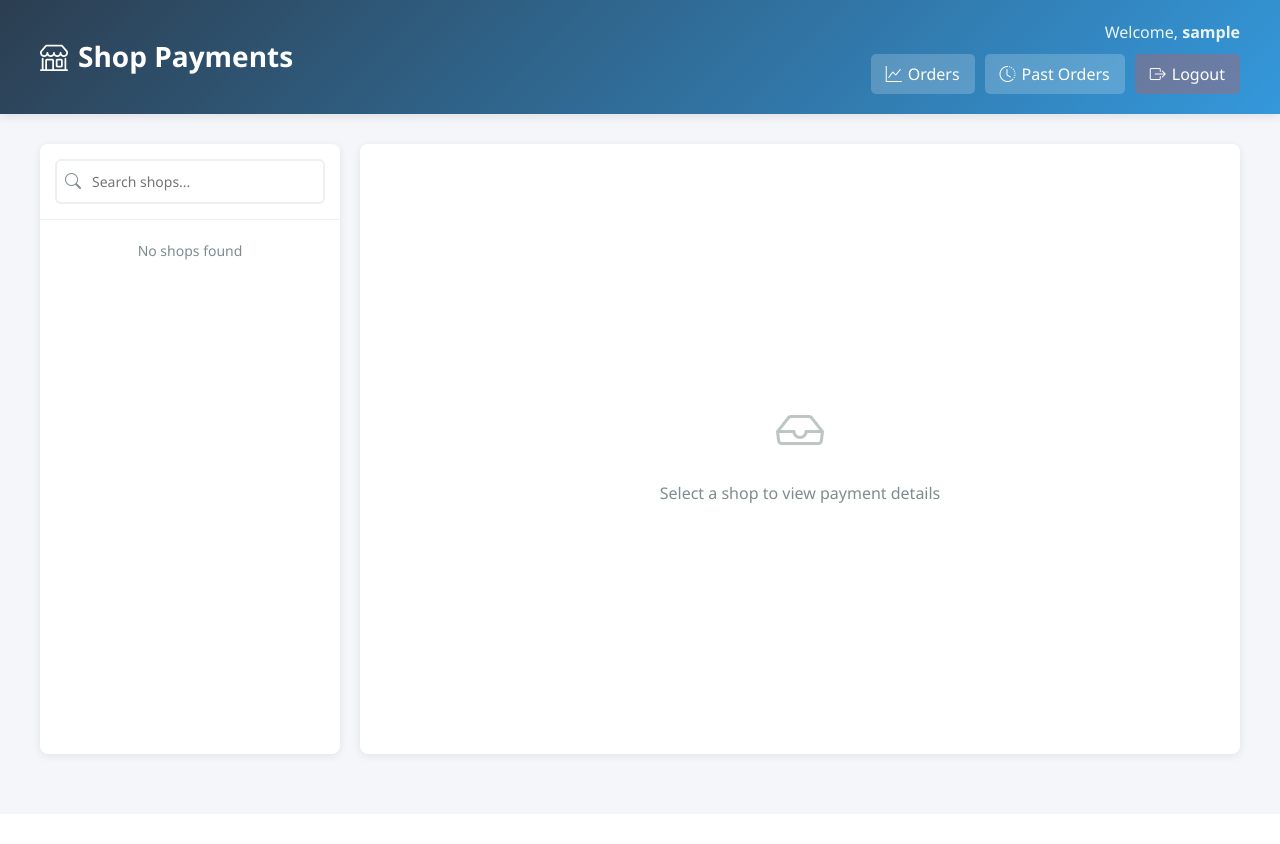
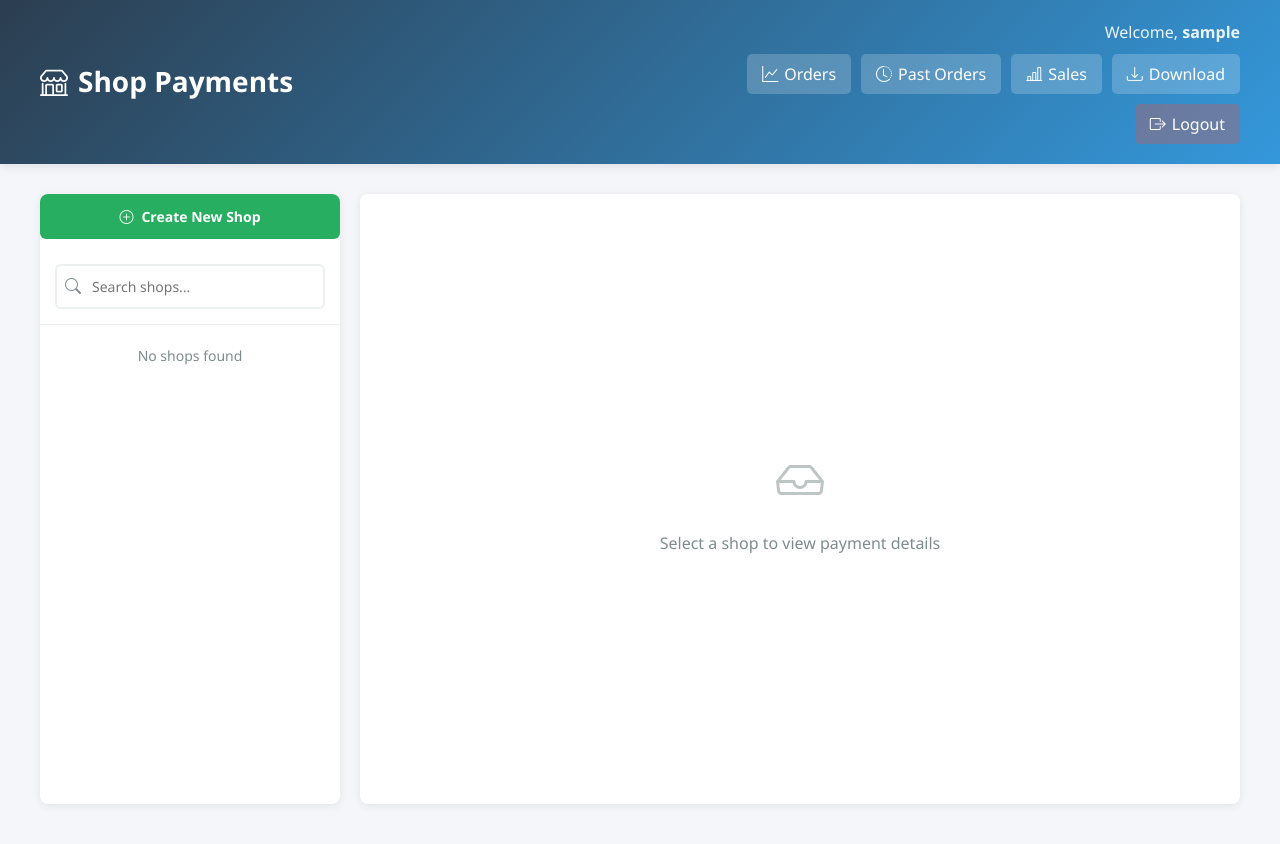
Before and after one commit to mohit-kursija-development/thetrianglesolutions, a Flask app: page /shops in a window 1280 px wide. Shown: the top 844 px of the page. Before the commit the page ends 760 px from the top, so only its background shows below. Run offline with Flask 3, Linux system fonts and the light colour scheme; the visitor is signed in with stand-in values (Sample User, id 1); data that the repository does not hold is empty; some libraries are stand-ins or nearby versions.

Commit message:
Shop Create and update is working. Area code create update is pending.

```diff
--- a/Orders/app.py
+++ b/Orders/app.py
@@ -429,7 +429,7 @@
     cur.close()
     conn.close()
 
-    return render_template("shops.html", shops=shops_list, username=session["user"])
+    return render_template("shops.html", shops=shops_list, username=session["user"], role=session.get("role", "sales"))
 
 @app.route("/api/shops-data")
 def get_shops_data():
@@ -441,16 +441,16 @@
     conn = get_db_connection()
     cur = conn.cursor()
 
-    # Get all shops
-    cur.execute("SELECT id, name, address FROM shops")
+    # Get all shops with all fields
+    cur.execute("SELECT id, name, address, number_1, number_2 FROM shops")
     shops_list = cur.fetchall()
 
     shops_data = []
     for shop in shops_list:
-        shop_id, shop_name, address = shop
+        shop_id, shop_name, address, number_1, number_2 = shop
 
         # Apply search filter
-        if search and search not in shop_name.lower() and search not in location.lower():
+        if search and search not in shop_name.lower() and search not in address.lower():
             continue
 
         # Calculate outstanding payment (unpaid orders)
@@ -479,6 +479,8 @@
             "id": shop_id,
             "name": shop_name,
             "address": address,
+            "number_1": number_1,
+            "number_2": number_2,
             "outstanding": outstanding,
             "paid_orders_count": paid_orders_count
         })
@@ -497,7 +499,7 @@
     cur = conn.cursor()
 
     # Get shop info
-    cur.execute("SELECT id, name, address FROM shops WHERE id = %s", (shop_id,))
+    cur.execute("SELECT id, name, address, number_1, number_2 FROM shops WHERE id = %s", (shop_id,))
     shop = cur.fetchone()
 
     if not shop:
@@ -505,7 +507,7 @@
         conn.close()
         return {"error": "Shop not found"}, 404
 
-    shop_id, shop_name, address = shop
+    shop_id, shop_name, address, number_1, number_2 = shop
 
     # Get pending orders
     cur.execute("""
@@ -565,6 +567,8 @@
             "id": shop_id,
             "name": shop_name,
             "address": address,
+            "number_1": number_1,
+            "number_2": number_2,
         },
         "pending_orders": pending_list,
         "collected_orders": collected_list,
@@ -600,6 +604,87 @@
     conn.close()
 
     return {"success": True, "message": "Payment collected successfully"}
+
+@app.route("/api/create-shop", methods=["POST"])
+def create_shop():
+    if "user" not in session:
+        return {"error": "Unauthorized"}, 401
+
+    if session.get("role") != "admin":
+        return {"error": "Only admin can create shops"}, 403
+
+    data = request.get_json()
+
+    if not data or not data.get('name') or not data.get('address'):
+        return {"error": "Shop name and address are required"}, 400
+
+    try:
+        conn = get_db_connection()
+        cur = conn.cursor()
+
+        cur.execute("""
+            INSERT INTO shops (name, address, number_1, number_2)
+            VALUES (%s, %s, %s, %s)
+        """, (data['name'], data['address'], data.get('number_1', ''), data.get('number_2', '')))
+
+        conn.commit()
+        shop_id = cur.lastrowid
+        cur.close()
+        conn.close()
+
+        return {"success": True, "message": "Shop created successfully", "shop_id": shop_id}, 201
+    except Exception as e:
+        return {"error": str(e)}, 500
+
+@app.route("/api/update-shop/<int:shop_id>", methods=["PUT"])
+def update_shop(shop_id):
+    if "user" not in session:
+        return {"error": "Unauthorized"}, 401
+
+    if session.get("role") != "admin":
+        return {"error": "Only admin can edit shops"}, 403
+
+    data = request.get_json()
+
+    if not data:
+        return {"error": "No data provided"}, 400
+
+    try:
+        conn = get_db_connection()
+        cur = conn.cursor()
+
+        # Build update query based on provided fields
+        update_fields = []
+        params = []
+
+        if 'name' in data:
+            update_fields.append("name = %s")
+            params.append(data['name'])
+        if 'address' in data:
+            update_fields.append("address = %s")
+            params.append(data['address'])
+        if 'number_1' in data:
+            update_fields.append("number_1 = %s")
+            params.append(data['number_1'])
+        if 'number_2' in data:
+            update_fields.append("number_2 = %s")
+            params.append(data['number_2'])
+
+        if not update_fields:
+            return {"error": "No fields to update"}, 400
+
+        params.append(shop_id)
+
+        query = f"UPDATE shops SET {', '.join(update_fields)} WHERE id = %s"
+        cur.execute(query, params)
+
+        conn.commit()
+        cur.close()
+        conn.close()
+
+        return {"success": True, "message": "Shop updated successfully"}
+    except Exception as e:
+        return {"error": str(e)}, 500
 
 @app.route("/save_orders")
 def save_orders():
--- a/Orders/static/css/shops.css
+++ b/Orders/static/css/shops.css
@@ -447,6 +447,66 @@
     background: var(--secondary-color);
 }
 
+/* Create Shop Button */
+.create-btn {
+    width: 100%;
+    padding: 12px 15px;
+    background-color: var(--success-color);
+    color: white;
+    border: none;
+    border-radius: 6px;
+    font-weight: 600;
+    font-size: 14px;
+    cursor: pointer;
+    transition: all 0.3s ease;
+    display: flex;
+    align-items: center;
+    justify-content: center;
+    gap: 8px;
+    margin-bottom: 10px;
+}
+
+.create-btn:hover {
+    background-color: #229954;
+    box-shadow: 0 2px 8px rgba(39, 174, 96, 0.3);
+}
+
+.create-btn:active {
+    transform: scale(0.98);
+}
+
+/* Shop Details Section */
+.shop-details-section {
+    background-color: #f9fafb;
+    padding: 15px;
+    margin: 10px 20px;
+    border-radius: 6px;
+    border: 1px solid var(--light-bg);
+}
+
+.detail-item {
+    margin-bottom: 12px;
+}
+
+.detail-item:last-child {
+    margin-bottom: 0;
+}
+
+.detail-item label {
+    font-weight: 600;
+    color: var(--text-dark);
+    display: block;
+    margin-bottom: 4px;
+    font-size: 13px;
+}
+
+.detail-item p {
+    margin: 0;
+    color: var(--text-dark);
+    font-size: 14px;
+    word-break: break-word;
+}
+
 /* Responsive Design */
 @media (max-width: 1024px) {
     .main-wrapper {
--- a/Orders/static/js/shops.js
+++ b/Orders/static/js/shops.js
@@ -108,6 +108,7 @@
 // Display shop details
 function displayShopDetails(data) {
     const { shop, pending_orders, collected_orders, total_outstanding } = data;
+    const isAdmin = userRole === 'admin';
 
     let html = `
         <div class="shop-header">
@@ -115,9 +116,22 @@
                 <i class="bi bi-shop"></i>
                 <h3>${shop.name}</h3>
             </div>
-            <div class="shop-header-address">
-                <i class="bi bi-geo-alt"></i> ${shop.address}
+            ${isAdmin ? `<button class="btn btn-sm btn-primary" onclick="openEditShopModal(${shop.id}, '${shop.name}', '${shop.address}', '${shop.number_1 || ''}', '${shop.number_2 || ''}')"><i class="bi bi-pencil"></i> Edit Shop Details</button>` : ''}
+        </div>
+
+        <div class="shop-details-section">
+            <div class="detail-item">
+                <label>Address:</label>
+                <p>${shop.address}</p>
             </div>
+            ${shop.number_1 ? `<div class="detail-item">
+                <label>Number 1:</label>
+                <p>${shop.number_1}</p>
+            </div>` : ''}
+            ${shop.number_2 ? `<div class="detail-item">
+                <label>Number 2:</label>
+                <p>${shop.number_2}</p>
+            </div>` : ''}
         </div>
     `;
 
@@ -162,9 +176,9 @@
                     </div>
                     <div style="display: flex; align-items: center; gap: 10px;">
                         <div class="order-amount">₹${order.total.toFixed(2)}</div>
-                        <button class="collect-btn" onclick="collectPayment(${order.id})">
+                        ${isAdmin ? `<button class="collect-btn" onclick="collectPayment(${order.id})">
                             <i class="bi bi-check-circle"></i> Collect
-                        </button>
+                        </button>` : ''}
                     </div>
                 </div>
             `;
@@ -261,3 +275,117 @@
         button.disabled = false;
     });
 }
+
+// Open Create Shop Modal
+function openCreateShopModal() {
+    document.getElementById('modalTitle').textContent = 'Create New Shop';
+    document.getElementById('shopForm').reset();
+    document.getElementById('submitBtn').textContent = 'Create';
+    document.getElementById('submitBtn').onclick = saveShop;
+
+    const modal = new bootstrap.Modal(document.getElementById('shopModal'));
+    modal.show();
+}
+
+// Open Edit Shop Modal
+function openEditShopModal(shopId, name, address, number1, number2) {
+    document.getElementById('modalTitle').textContent = 'Edit Shop Details';
+    document.getElementById('shopName').value = name;
+    document.getElementById('shopAddress').value = address;
+    document.getElementById('shopNumber1').value = number1 || '';
+    document.getElementById('shopNumber2').value = number2 || '';
+    document.getElementById('submitBtn').textContent = 'Update';
+    document.getElementById('submitBtn').onclick = () => updateShop(shopId);
+
+    const modal = new bootstrap.Modal(document.getElementById('shopModal'));
+    modal.show();
+}
+
+// Save Shop (Create or Update)
+function saveShop() {
+    const name = document.getElementById('shopName').value.trim();
+    const address = document.getElementById('shopAddress').value.trim();
+    const number1 = document.getElementById('shopNumber1').value.trim();
+    const number2 = document.getElementById('shopNumber2').value.trim();
+
+    if (!name || !address) {
+        alert('Please fill in Shop Name and Address');
+        return;
+    }
+
+    const shopData = {
+        name: name,
+        address: address,
+        number_1: number1,
+        number_2: number2
+    };
+
+    fetch('/api/create-shop', {
+        method: 'POST',
+        headers: {
+            'Content-Type': 'application/json'
+        },
+        body: JSON.stringify(shopData)
+    })
+    .then(response => {
+        if (!response.ok) {
+            throw new Error('Failed to create shop');
+        }
+        return response.json();
+    })
+    .then(data => {
+        alert('Shop created successfully!');
+        bootstrap.Modal.getInstance(document.getElementById('shopModal')).hide();
+        loadShops();
+    })
+    .catch(error => {
+        console.error('Error:', error);
+        alert('Failed to create shop. Please try again.');
+    });
+}
+
+// Update Shop
+function updateShop(shopId) {
+    const name = document.getElementById('shopName').value.trim();
+    const address = document.getElementById('shopAddress').value.trim();
+    const number1 = document.getElementById('shopNumber1').value.trim();
+    const number2 = document.getElementById('shopNumber2').value.trim();
+
+    if (!name || !address) {
+        alert('Please fill in Shop Name and Address');
+        return;
+    }
+
+    const shopData = {
+        name: name,
+        address: address,
+        number_1: number1,
+        number_2: number2
+    };
+
+    fetch(`/api/update-shop/${shopId}`, {
+        method: 'PUT',
+        headers: {
+            'Content-Type': 'application/json'
+        },
+        body: JSON.stringify(shopData)
+    })
+    .then(response => {
+        if (!response.ok) {
+            throw new Error('Failed to update shop');
+        }
+        return response.json();
+    })
+    .then(data => {
+        alert('Shop updated successfully!');
+        bootstrap.Modal.getInstance(document.getElementById('shopModal')).hide();
+        loadShops();
+        if (currentShopId) {
+            loadShopDetails(currentShopId);
+        }
+    })
+    .catch(error => {
+        console.error('Error:', error);
+        alert('Failed to update shop. Please try again.');
+    });
+}
--- a/Orders/templates/shops.html
+++ b/Orders/templates/shops.html
@@ -35,9 +35,20 @@
             </div>
         </div>
 
+        <!-- Store role for JavaScript -->
+        <script>
+            const userRole = "{{ role }}";
+        </script>
+
         <div class="main-wrapper">
             <!-- Left Panel - Shop List -->
             <div class="shop-list-panel">
+                {% if role == 'admin' %}
+                <button id="createShopBtn" class="create-btn" onclick="openCreateShopModal()">
+                    <i class="bi bi-plus-circle"></i> Create New Shop
+                </button>
+                {% endif %}
+
                 <div class="search-section">
                     <input
                         type="text"
@@ -64,6 +75,42 @@
         </div>
     </div>
 
+    <!-- Create/Edit Shop Modal -->
+    <div class="modal fade" id="shopModal" tabindex="-1" aria-hidden="true">
+        <div class="modal-dialog">
+            <div class="modal-content">
+                <div class="modal-header">
+                    <h5 class="modal-title" id="modalTitle">Create New Shop</h5>
+                    <button type="button" class="btn-close" data-bs-dismiss="modal" aria-label="Close"></button>
+                </div>
+                <div class="modal-body">
+                    <form id="shopForm">
+                        <div class="mb-3">
+                            <label for="shopName" class="form-label">Shop Name</label>
+                            <input type="text" class="form-control" id="shopName" required>
+                        </div>
+                        <div class="mb-3">
+                            <label for="shopAddress" class="form-label">Address</label>
+                            <textarea class="form-control" id="shopAddress" rows="3" required></textarea>
+                        </div>
+                        <div class="mb-3">
+                            <label for="shopNumber1" class="form-label">Number 1</label>
+                            <input type="text" class="form-control" id="shopNumber1">
+                        </div>
+                        <div class="mb-3">
+                            <label for="shopNumber2" class="form-label">Number 2</label>
+                            <input type="text" class="form-control" id="shopNumber2">
+                        </div>
+                    </form>
+                </div>
+                <div class="modal-footer">
+                    <button type="button" class="btn btn-secondary" data-bs-dismiss="modal">Close</button>
+                    <button type="button" class="btn btn-primary" id="submitBtn" onclick="saveShop()">Create</button>
+                </div>
+            </div>
+        </div>
+    </div>
+
     <!-- jQuery -->
     <script src="https://code.jquery.com/jquery-3.6.0.min.js"></script>
     <!-- Bootstrap JS -->
```
Also changed, not shown: 1 other file.
